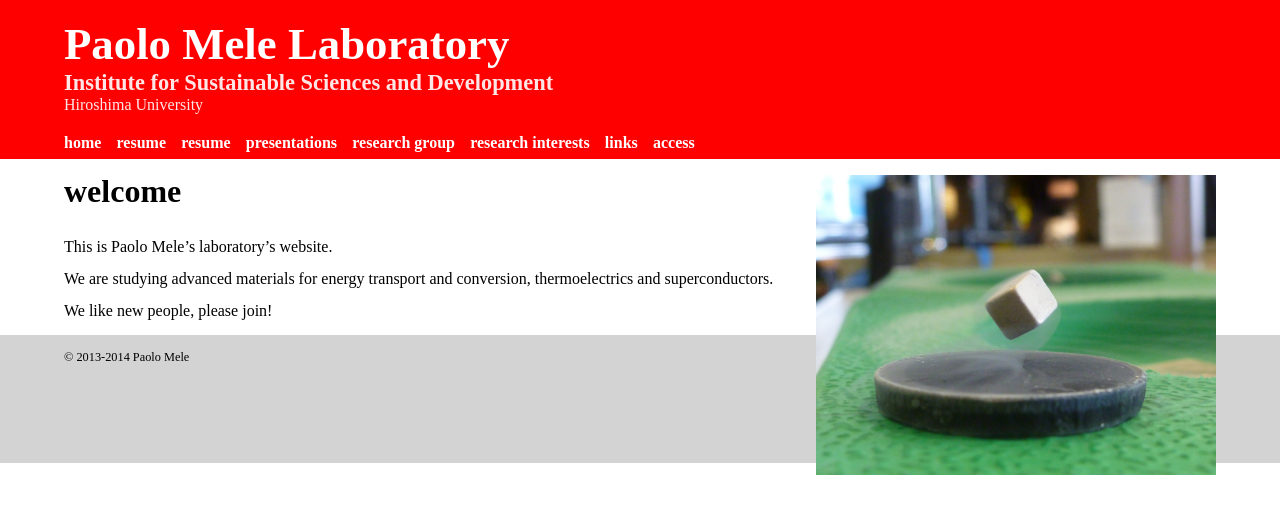
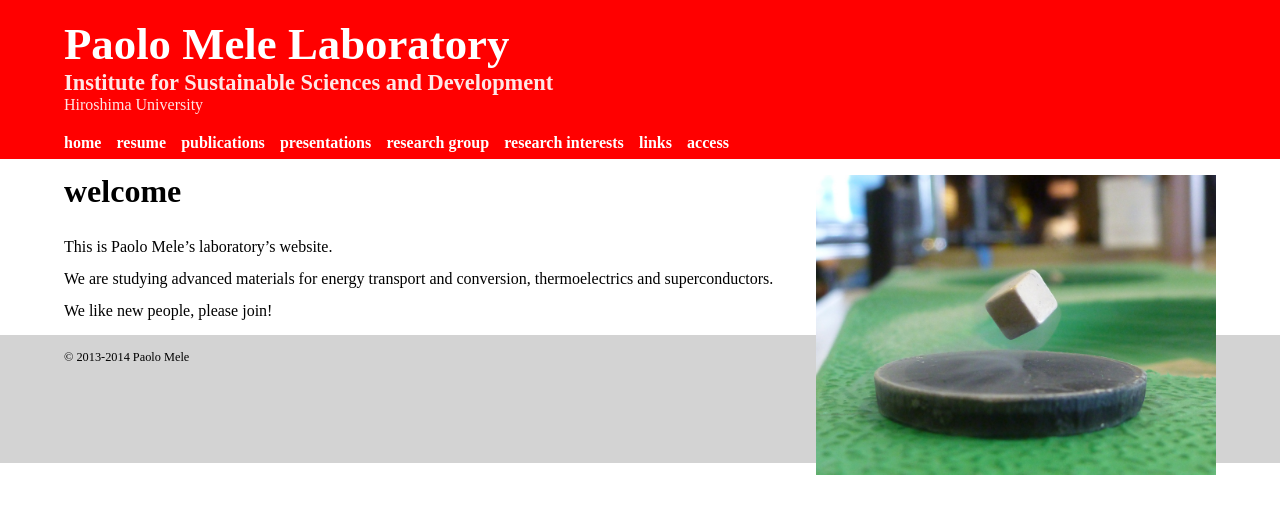
Before and after one commit to PmeleJP/mele, a Jekyll site: the page built from index.md, in a window 1280 px wide. Shown: the top 514 px of the page. Built offline with Jekyll 4.4.1, drawn with Linux system fonts in a browser that asks for light colours.

```diff
--- a/_layouts/site.html
+++ b/_layouts/site.html
@@ -22,7 +22,7 @@
       <div class="menu">
         <span class="item" data-href="/">home</span>
         <span class="item" data-href="/resume.html">resume</span>
-        <span class="item" data-href="/publications.html">resume</span>
+        <span class="item" data-href="/publications.html">publications</span>
         <span class="item" data-href="/presentations.html">presentations</span>
         <span class="item" data-href="/group.html">research group</span>
         <span class="item" data-href="/interests.html">research interests</span>
```
Also changed, not shown: other parts of _layouts/site.html (+6 -0 lines).
